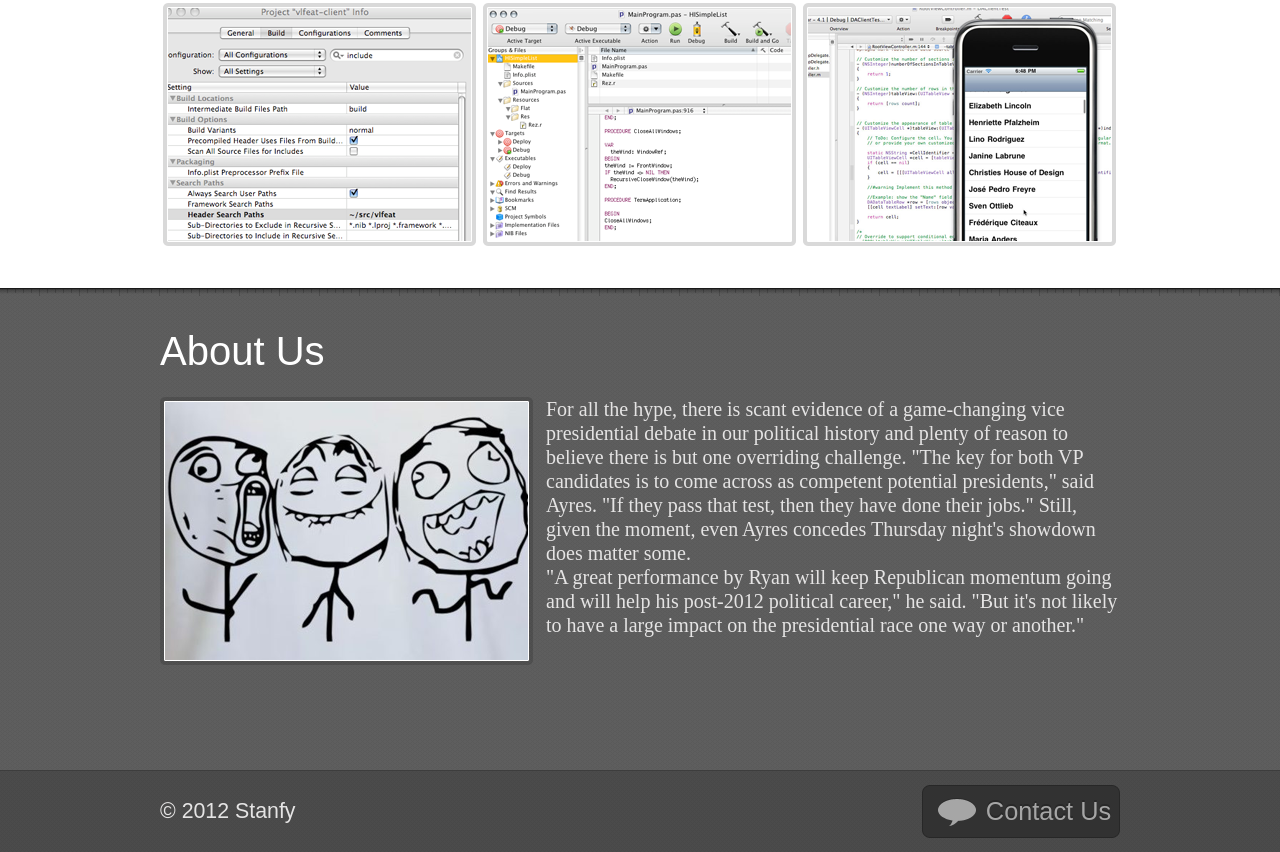
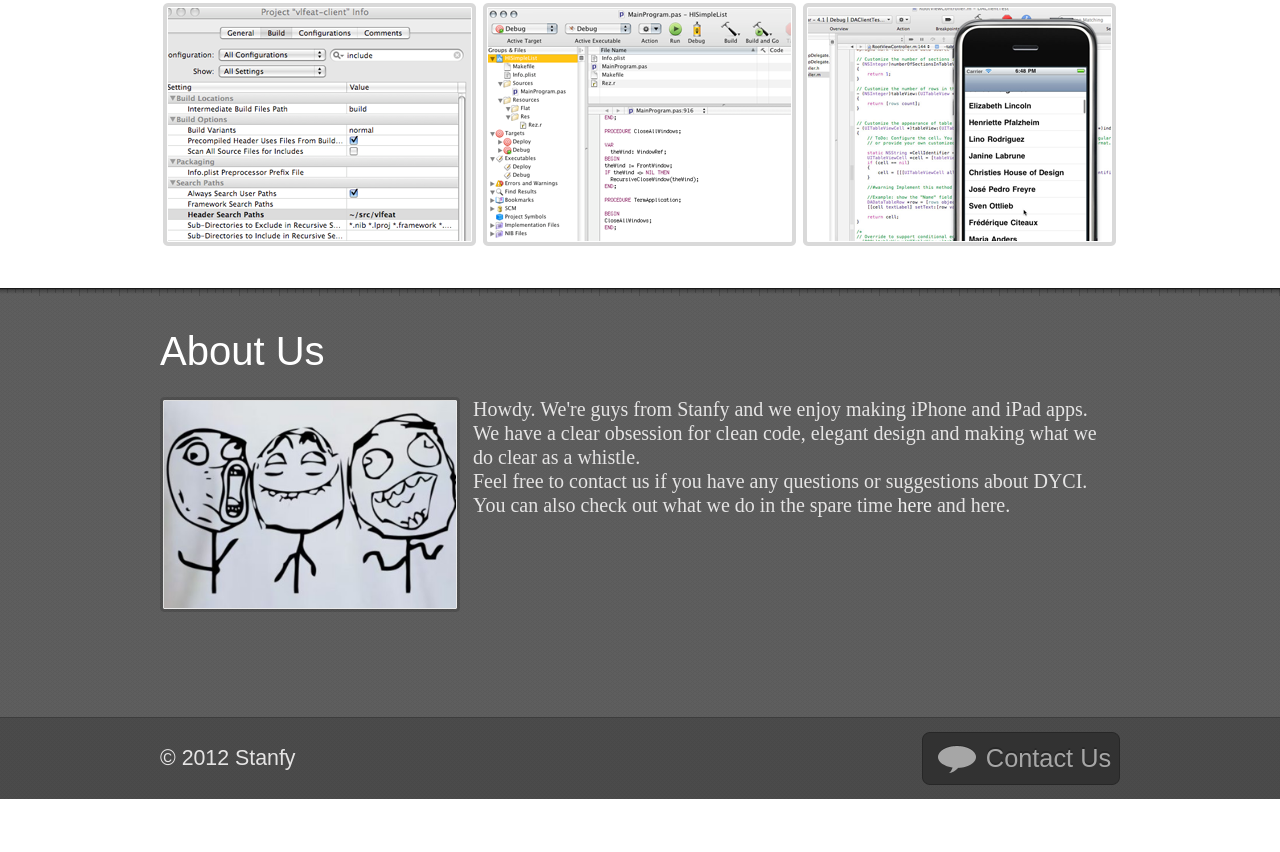
Before and after one commit to DyCI/dyci.github.com, a plain HTML site: page index.html in a window 1280 px wide. Shown: the part 1071-1923 px from the top of the page. After the commit the page ends 1870 px from the top, so only its background shows below. Drawn offline with nearby package versions, Linux system fonts and the light colour scheme; a web font is replaced by a local one.

Commit message:
Changing main description text

```diff
--- a/index.html
+++ b/index.html
@@ -131,9 +131,10 @@
                     <h2 class="dci_about_title">About Us</h2>
 
                     <div class="dci_about_text">
-                        <img src="img/trollo-team.png" alt="Team">
-                        <p>For all the hype, there is scant evidence of a game-changing vice presidential debate in our political history and plenty of reason to believe there is but one overriding challenge. "The key for both VP candidates is to come across as competent potential presidents," said Ayres. "If they pass that test, then they have done their jobs." Still, given the moment, even Ayres concedes Thursday night's showdown does matter some.</p>
-                        <p>"A great performance by Ryan will keep Republican momentum going and will help his post-2012 political career," he said. "But it's not likely to have a large impact on the presidential race one way or another."</p>
+                        <img src="img/trollo-team.png" alt="Team" style="width: 300px;height: 215px;">
+                        <p>Howdy. We're guys from Stanfy and we enjoy making iPhone and iPad apps.</p>
+                        <p>We have a clear obsession for clean code, elegant design and making what we do clear as a whistle.</p>
+                        <p>Feel free to contact us if you have any questions or suggestions about DYCI. You can also check out what we do in the spare time <a href="http://dyci.github.com">here</a> and here. </p>
                     </div>
                     <div class="dci_clearfix"></div>
                 </article>
```
